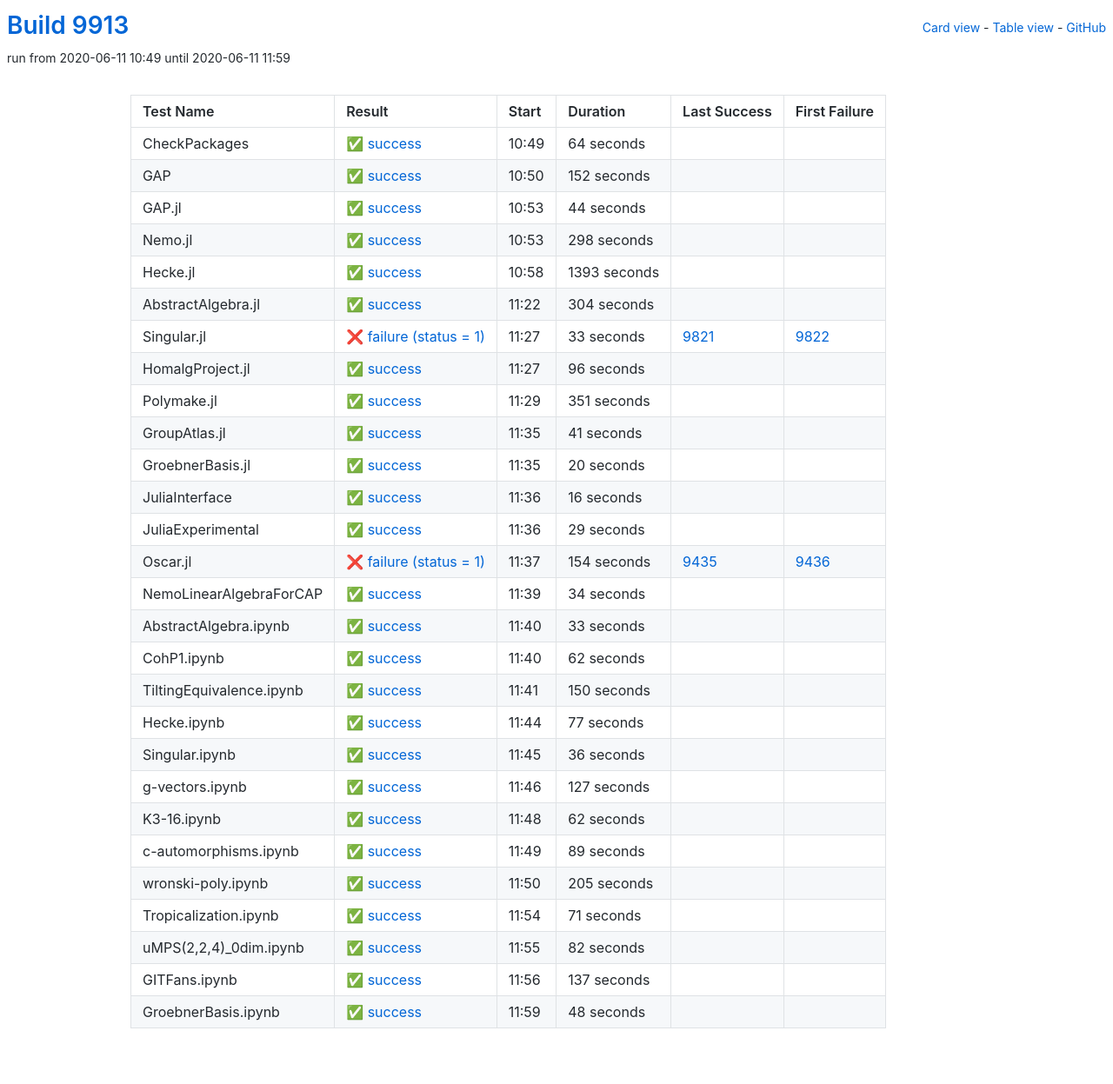
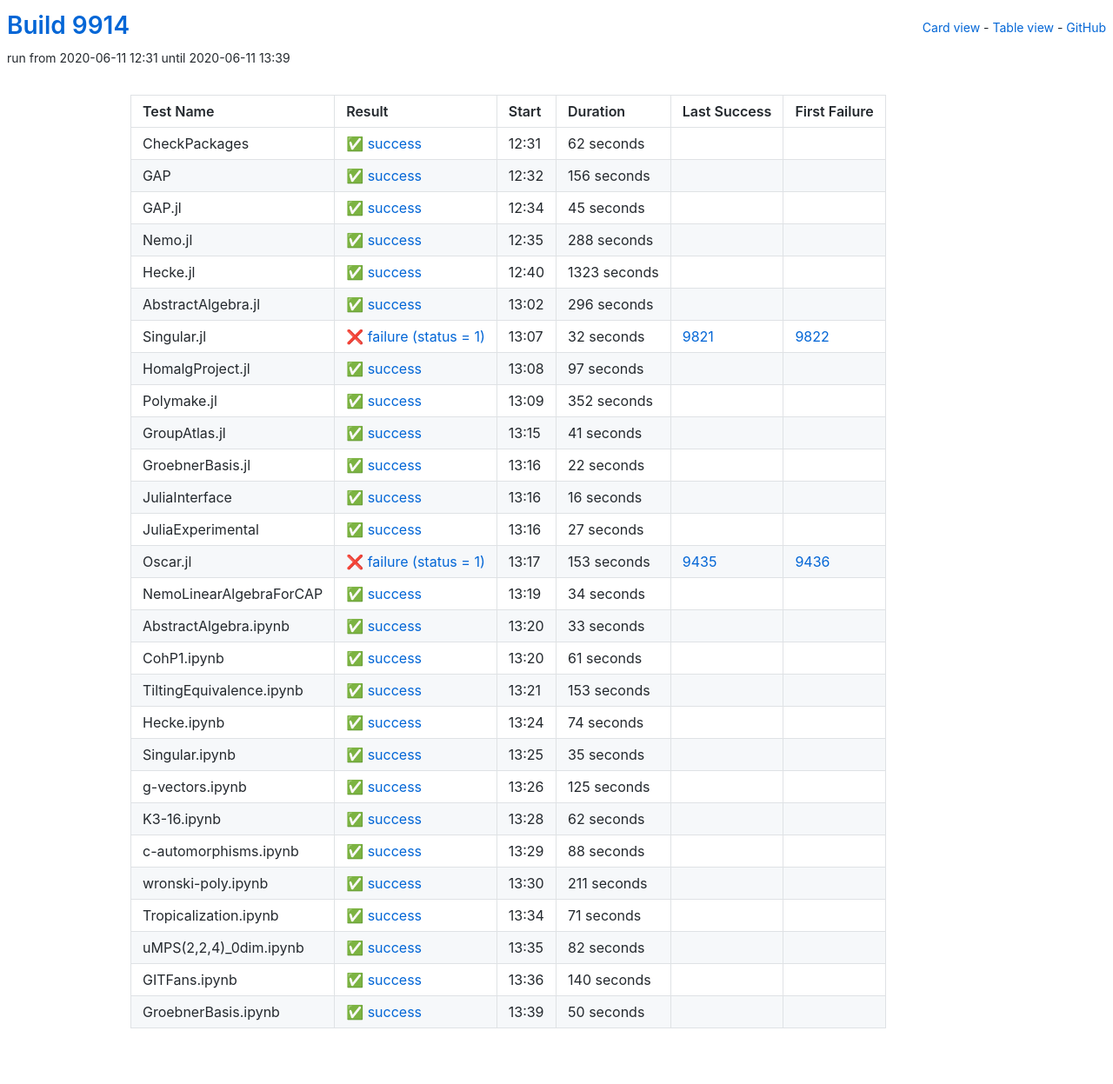
Before and after one commit to oscar-system/oscar-ci-status, a Jekyll site: the page built from table.html, in a window 1280 px wide. Shown: the whole page at 87% size. Built offline with Jekyll 4.4.1, drawn with Linux system fonts in a browser that asks for light colours.

Commit message:
Build #9914

```diff
--- a/_data/ci.yml
+++ b/_data/ci.yml
@@ -1,6 +1,6 @@
 ---
-build: 9913
-build_url: https://oscarci.mathematik.uni-kl.de/job/oscar/9913/
+build: 9914
+build_url: https://oscarci.mathematik.uni-kl.de/job/oscar/9914/
 job: oscar
 organization: oscar-system
 repo: oscar-ci-status
@@ -8,116 +8,116 @@ repourl: https://github.com/oscar-system/oscar-ci-status
 tests:
 - name: CheckPackages
   id: checkpackages
-  log: https://oscarci.mathematik.uni-kl.de/job/oscar/9913/artifact/logs/build-9913/CheckPackages.log
-  start: 2020-06-11 10:49
+  log: https://oscarci.mathematik.uni-kl.de/job/oscar/9914/artifact/logs/build-9914/CheckPackages.log
+  start: 2020-06-11 12:31
   success: true
   exitcode: 0
   status: success
-  duration: 64
+  duration: 62
   last_success: false
   last_success_url:
   first_failure: false
   first_failure_url:
 - name: GAP
   id: gap
-  log: https://oscarci.mathematik.uni-kl.de/job/oscar/9913/artifact/logs/build-9913/GAP.log
-  start: 2020-06-11 10:50
+  log: https://oscarci.mathematik.uni-kl.de/job/oscar/9914/artifact/logs/build-9914/GAP.log
+  start: 2020-06-11 12:32
   success: true
   exitcode: 0
   status: success
-  duration: 152
+  duration: 156
   last_success: false
   last_success_url:
   first_failure: false
   first_failure_url:
 - name: GAP.jl
   id: gap-jl
-  log: https://oscarci.mathematik.uni-kl.de/job/oscar/9913/artifact/logs/build-9913/GAP.jl.log
-  start: 2020-06-11 10:53
+  log: https://oscarci.mathematik.uni-kl.de/job/oscar/9914/artifact/logs/build-9914/GAP.jl.log
+  start: 2020-06-11 12:34
   success: true
   exitcode: 0
   status: success
-  duration: 44
+  duration: 45
   last_success: false
   last_success_url:
   first_failure: false
   first_failure_url:
 - name: Nemo.jl
   id: nemo-jl
-  log: https://oscarci.mathematik.uni-kl.de/job/oscar/9913/artifact/logs/build-9913/Nemo.jl.log
-  start: 2020-06-11 10:53
+  log: https://oscarci.mathematik.uni-kl.de/job/oscar/9914/artifact/logs/build-9914/Nemo.jl.log
+  start: 2020-06-11 12:35
   success: true
   exitcode: 0
   status: success
-  duration: 298
+  duration: 288
   last_success: false
   last_success_url:
   first_failure: false
   first_failure_url:
 - name: Hecke.jl
   id: hecke-jl
-  log: https://oscarci.mathematik.uni-kl.de/job/oscar/9913/artifact/logs/build-9913/Hecke.jl.log
-  start: 2020-06-11 10:58
+  log: https://oscarci.mathematik.uni-kl.de/job/oscar/9914/artifact/logs/build-9914/Hecke.jl.log
+  start: 2020-06-11 12:40
   success: true
   exitcode: 0
   status: success
-  duration: 1393
+  duration: 1323
   last_success: false
   last_success_url:
   first_failure: false
   first_failure_url:
 - name: AbstractAlgebra.jl
   id: abstractalgebra-jl
-  log: https://oscarci.mathematik.uni-kl.de/job/oscar/9913/artifact/logs/build-9913/AbstractAlgebra.jl.log
-  start: 2020-06-11 11:22
+  log: https://oscarci.mathematik.uni-kl.de/job/oscar/9914/artifact/logs/build-9914/AbstractAlgebra.jl.log
+  start: 2020-06-11 13:02
   success: true
   exitcode: 0
   status: success
-  duration: 304
+  duration: 296
   last_success: false
   last_success_url:
   first_failure: false
   first_failure_url:
 - name: Singular.jl
   id: singular-jl
-  log: https://oscarci.mathematik.uni-kl.de/job/oscar/9913/artifact/logs/build-9913/Singular.jl.log
-  start: 2020-06-11 11:27
+  log: https://oscarci.mathematik.uni-kl.de/job/oscar/9914/artifact/logs/build-9914/Singular.jl.log
+  start: 2020-06-11 13:07
   success: false
   exitcode: 1
   status: failure
-  duration: 33
+  duration: 32
   last_success: 9821
   last_success_url: https://oscarci.mathematik.uni-kl.de/job/oscar/9821/
   first_failure: 9822
   first_failure_url: https://oscarci.mathematik.uni-kl.de/job/oscar/9822/
 - name: HomalgProject.jl
   id: homalgproject-jl
-  log: https://oscarci.mathematik.uni-kl.de/job/oscar/9913/artifact/logs/build-9913/HomalgProject.jl.log
-  start: 2020-06-11 11:27
+  log: https://oscarci.mathematik.uni-kl.de/job/oscar/9914/artifact/logs/build-9914/HomalgProject.jl.log
+  start: 2020-06-11 13:08
   success: true
   exitcode: 0
   status: success
-  duration: 96
+  duration: 97
   last_success: false
   last_success_url:
   first_failure: false
   first_failure_url:
 - name: Polymake.jl
   id: polymake-jl
-  log: https://oscarci.mathematik.uni-kl.de/job/oscar/9913/artifact/logs/build-9913/Polymake.jl.log
-  start: 2020-06-11 11:29
+  log: https://oscarci.mathematik.uni-kl.de/job/oscar/9914/artifact/logs/build-9914/Polymake.jl.log
+  start: 2020-06-11 13:09
   success: true
   exitcode: 0
   status: success
-  duration: 351
+  duration: 352
   last_success: false
   last_success_url:
   first_failure: false
   first_failure_url:
 - name: GroupAtlas.jl
   id: groupatlas-jl
-  log: https://oscarci.mathematik.uni-kl.de/job/oscar/9913/artifact/logs/build-9913/GroupAtlas.jl.log
-  start: 2020-06-11 11:35
+  log: https://oscarci.mathematik.uni-kl.de/job/oscar/9914/artifact/logs/build-9914/GroupAtlas.jl.log
+  start: 2020-06-11 13:15
   success: true
   exitcode: 0
   status: success
@@ -128,20 +128,20 @@ tests:
   first_failure_url:
 - name: GroebnerBasis.jl
   id: groebnerbasis-jl
-  log: https://oscarci.mathematik.uni-kl.de/job/oscar/9913/artifact/logs/build-9913/GroebnerBasis.jl.log
-  start: 2020-06-11 11:35
+  log: https://oscarci.mathematik.uni-kl.de/job/oscar/9914/artifact/logs/build-9914/GroebnerBasis.jl.log
+  start: 2020-06-11 13:16
   success: true
   exitcode: 0
   status: success
-  duration: 20
+  duration: 22
   last_success: false
   last_success_url:
   first_failure: false
   first_failure_url:
 - name: JuliaInterface
   id: juliainterface
-  log: https://oscarci.mathematik.uni-kl.de/job/oscar/9913/artifact/logs/build-9913/JuliaInterface.log
-  start: 2020-06-11 11:36
+  log: https://oscarci.mathematik.uni-kl.de/job/oscar/9914/artifact/logs/build-9914/JuliaInterface.log
+  start: 2020-06-11 13:16
   success: true
   exitcode: 0
   status: success
@@ -152,32 +152,32 @@ tests:
   first_failure_url:
 - name: JuliaExperimental
   id: juliaexperimental
-  log: https://oscarci.mathematik.uni-kl.de/job/oscar/9913/artifact/logs/build-9913/JuliaExperimental.log
-  start: 2020-06-11 11:36
+  log: https://oscarci.mathematik.uni-kl.de/job/oscar/9914/artifact/logs/build-9914/JuliaExperimental.log
+  start: 2020-06-11 13:16
   success: true
   exitcode: 0
   status: success
-  duration: 29
+  duration: 27
   last_success: false
   last_success_url:
   first_failure: false
   first_failure_url:
 - name: Oscar.jl
   id: oscar-jl
-  log: https://oscarci.mathematik.uni-kl.de/job/oscar/9913/artifact/logs/build-9913/Oscar.jl.log
-  start: 2020-06-11 11:37
+  log: https://oscarci.mathematik.uni-kl.de/job/oscar/9914/artifact/logs/build-9914/Oscar.jl.log
+  start: 2020-06-11 13:17
   success: false
   exitcode: 1
   status: failure
-  duration: 154
+  duration: 153
   last_success: 9435
   last_success_url: https://oscarci.mathematik.uni-kl.de/job/oscar/9435/
   first_failure: 9436
   first_failure_url: https://oscarci.mathematik.uni-kl.de/job/oscar/9436/
 - name: NemoLinearAlgebraForCAP
   id: nemolinearalgebraforcap
-  log: https://oscarci.mathematik.uni-kl.de/job/oscar/9913/artifact/logs/build-9913/NemoLinearAlgebraForCAP.log
-  start: 2020-06-11 11:39
+  log: https://oscarci.mathematik.uni-kl.de/job/oscar/9914/artifact/logs/build-9914/NemoLinearAlgebraForCAP.log
+  start: 2020-06-11 13:19
   success: true
   exitcode: 0
   status: success
@@ -188,8 +188,8 @@ tests:
   first_failure_url:
 - name: AbstractAlgebra.ipynb
   id: abstractalgebra-ipynb
-  log: https://oscarci.mathematik.uni-kl.de/job/oscar/9913/artifact/logs/build-9913/AbstractAlgebra.ipynb.log
-  start: 2020-06-11 11:40
+  log: https://oscarci.mathematik.uni-kl.de/job/oscar/9914/artifact/logs/build-9914/AbstractAlgebra.ipynb.log
+  start: 2020-06-11 13:20
   success: true
   exitcode: 0
   status: success
@@ -200,68 +200,68 @@ tests:
   first_failure_url:
 - name: CohP1.ipynb
   id: cohp1-ipynb
-  log: https://oscarci.mathematik.uni-kl.de/job/oscar/9913/artifact/logs/build-9913/CohP1.ipynb.log
-  start: 2020-06-11 11:40
+  log: https://oscarci.mathematik.uni-kl.de/job/oscar/9914/artifact/logs/build-9914/CohP1.ipynb.log
+  start: 2020-06-11 13:20
   success: true
   exitcode: 0
   status: success
-  duration: 62
+  duration: 61
   last_success: false
   last_success_url:
   first_failure: false
   first_failure_url:
 - name: TiltingEquivalence.ipynb
   id: tiltingequivalence-ipynb
-  log: https://oscarci.mathematik.uni-kl.de/job/oscar/9913/artifact/logs/build-9913/TiltingEquivalence.ipynb.log
-  start: 2020-06-11 11:41
+  log: https://oscarci.mathematik.uni-kl.de/job/oscar/9914/artifact/logs/build-9914/TiltingEquivalence.ipynb.log
+  start: 2020-06-11 13:21
   success: true
   exitcode: 0
   status: success
-  duration: 150
+  duration: 153
   last_success: false
   last_success_url:
   first_failure: false
   first_failure_url:
 - name: Hecke.ipynb
   id: hecke-ipynb
-  log: https://oscarci.mathematik.uni-kl.de/job/oscar/9913/artifact/logs/build-9913/Hecke.ipynb.log
-  start: 2020-06-11 11:44
+  log: https://oscarci.mathematik.uni-kl.de/job/oscar/9914/artifact/logs/build-9914/Hecke.ipynb.log
+  start: 2020-06-11 13:24
   success: true
   exitcode: 0
   status: success
-  duration: 77
+  duration: 74
   last_success: false
   last_success_url:
   first_failure: false
   first_failure_url:
 - name: Singular.ipynb
   id: singular-ipynb
-  log: https://oscarci.mathematik.uni-kl.de/job/oscar/9913/artifact/logs/build-9913/Singular.ipynb.log
-  start: 2020-06-11 11:45
+  log: https://oscarci.mathematik.uni-kl.de/job/oscar/9914/artifact/logs/build-9914/Singular.ipynb.log
+  start: 2020-06-11 13:25
   success: true
   exitcode: 0
   status: success
-  duration: 36
+  duration: 35
   last_success: false
   last_success_url:
   first_failure: false
   first_failure_url:
 - name: g-vectors.ipynb
   id: g-vectors-ipynb
-  log: https://oscarci.mathematik.uni-kl.de/job/oscar/9913/artifact/logs/build-9913/g-vectors.ipynb.log
-  start: 2020-06-11 11:46
+  log: https://oscarci.mathematik.uni-kl.de/job/oscar/9914/artifact/logs/build-9914/g-vectors.ipynb.log
+  start: 2020-06-11 13:26
   success: true
   exitcode: 0
   status: success
-  duration: 127
+  duration: 125
   last_success: false
   last_success_url:
   first_failure: false
   first_failure_url:
 - name: K3-16.ipynb
   id: k3-16-ipynb
-  log: https://oscarci.mathematik.uni-kl.de/job/oscar/9913/artifact/logs/build-9913/K3-16.ipynb.log
-  start: 2020-06-11 11:48
+  log: https://oscarci.mathematik.uni-kl.de/job/oscar/9914/artifact/logs/build-9914/K3-16.ipynb.log
+  start: 2020-06-11 13:28
   success: true
   exitcode: 0
   status: success
@@ -272,32 +272,32 @@ tests:
   first_failure_url:
 - name: c-automorphisms.ipynb
   id: c-automorphisms-ipynb
-  log: https://oscarci.mathematik.uni-kl.de/job/oscar/9913/artifact/logs/build-9913/c-automorphisms.ipynb.log
-  start: 2020-06-11 11:49
+  log: https://oscarci.mathematik.uni-kl.de/job/oscar/9914/artifact/logs/build-9914/c-automorphisms.ipynb.log
+  start: 2020-06-11 13:29
   success: true
   exitcode: 0
   status: success
-  duration: 89
+  duration: 88
   last_success: false
   last_success_url:
   first_failure: false
   first_failure_url:
 - name: wronski-poly.ipynb
   id: wronski-poly-ipynb
-  log: https://oscarci.mathematik.uni-kl.de/job/oscar/9913/artifact/logs/build-9913/wronski-poly.ipynb.log
-  start: 2020-06-11 11:50
+  log: https://oscarci.mathematik.uni-kl.de/job/oscar/9914/artifact/logs/build-9914/wronski-poly.ipynb.log
+  start: 2020-06-11 13:30
   success: true
   exitcode: 0
   status: success
-  duration: 205
+  duration: 211
   last_success: false
   last_success_url:
   first_failure: false
   first_failure_url:
 - name: Tropicalization.ipynb
   id: tropicalization-ipynb
-  log: https://oscarci.mathematik.uni-kl.de/job/oscar/9913/artifact/logs/build-9913/Tropicalization.ipynb.log
-  start: 2020-06-11 11:54
+  log: https://oscarci.mathematik.uni-kl.de/job/oscar/9914/artifact/logs/build-9914/Tropicalization.ipynb.log
+  start: 2020-06-11 13:34
   success: true
   exitcode: 0
   status: success
@@ -308,8 +308,8 @@ tests:
   first_failure_url:
 - name: uMPS(2,2,4)_0dim.ipynb
   id: umps-2-2-4-0dim-ipynb
-  log: https://oscarci.mathematik.uni-kl.de/job/oscar/9913/artifact/logs/build-9913/uMPS-2-2-4-_0dim.ipynb.log
-  start: 2020-06-11 11:55
+  log: https://oscarci.mathematik.uni-kl.de/job/oscar/9914/artifact/logs/build-9914/uMPS-2-2-4-_0dim.ipynb.log
+  start: 2020-06-11 13:35
   success: true
   exitcode: 0
   status: success
@@ -320,24 +320,24 @@ tests:
   first_failure_url:
 - name: GITFans.ipynb
   id: gitfans-ipynb
-  log: https://oscarci.mathematik.uni-kl.de/job/oscar/9913/artifact/logs/build-9913/GITFans.ipynb.log
-  start: 2020-06-11 11:56
+  log: https://oscarci.mathematik.uni-kl.de/job/oscar/9914/artifact/logs/build-9914/GITFans.ipynb.log
+  start: 2020-06-11 13:36
   success: true
   exitcode: 0
   status: success
-  duration: 137
+  duration: 140
   last_success: false
   last_success_url:
   first_failure: false
   first_failure_url:
 - name: GroebnerBasis.ipynb
   id: groebnerbasis-ipynb
-  log: https://oscarci.mathematik.uni-kl.de/job/oscar/9913/artifact/logs/build-9913/GroebnerBasis.ipynb.log
-  start: 2020-06-11 11:59
+  log: https://oscarci.mathematik.uni-kl.de/job/oscar/9914/artifact/logs/build-9914/GroebnerBasis.ipynb.log
+  start: 2020-06-11 13:39
   success: true
   exitcode: 0
   status: success
-  duration: 48
+  duration: 50
   last_success: false
   last_success_url:
   first_failure: false
```
Also changed, not shown: README.md.
